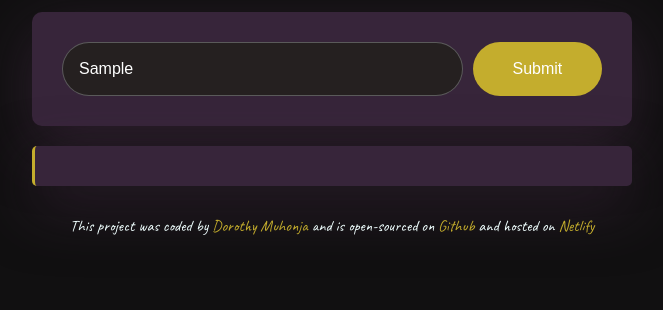
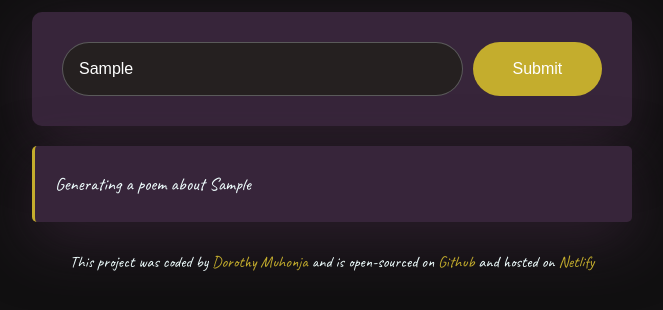
Before and after one commit to dorothymuhonja/poem_generator, a plain HTML site: page index.html in a window 1280 px wide. Both pictures are taken after typing "Sample" into the empty fields and a click on the input 845 px from the left and 261 px from the top of the page. Shown: the part 192-502 px from the top of the page, without its empty margins (308-971 px from the left). Drawn offline with nearby package versions, Linux system fonts and the light colour scheme; no server answers.

Commit message:
modified html and css

```diff
--- a/index.html
+++ b/index.html
@@ -25,7 +25,7 @@
 
             </form>
 
-            <div class="poem" id="poem">
+            <div class="poem hidden" id="poem">
 
 
             </div>
--- a/src/index.js
+++ b/src/index.js
@@ -17,6 +17,10 @@ function generatePoem(event) {
     let prompt = `User instructions: Generate a poem about ${instructionInput.value}`;
     let apiUrl = `https://api.shecodes.io/ai/v1/generate?prompt=${prompt}&context=${context}&key=${apiKey}`;
 
+    let poemElement = document.querySelector("#poem");
+    poemElement.classList.remove("hidden");
+    poemElement.innerHTML = `<div class="blink"> Generating a poem about ${instructionInput.value}</div>`;
+
     axios.get(apiUrl).then(displayPoem);
 
 
--- a/src/style.css
+++ b/src/style.css
@@ -70,6 +70,23 @@ form {
     color: azure;
 }
 
+.hidden {
+    display: none;
+}
+
+.blink {
+    animation: blink 1s step-start 0s infinite;
+
+}
+
+@keyframes blink {
+    50% {
+        opacity: 0;
+    }
+}
+
+
+
 footer {
     text-align: center;
     font-size: 16px;
```
